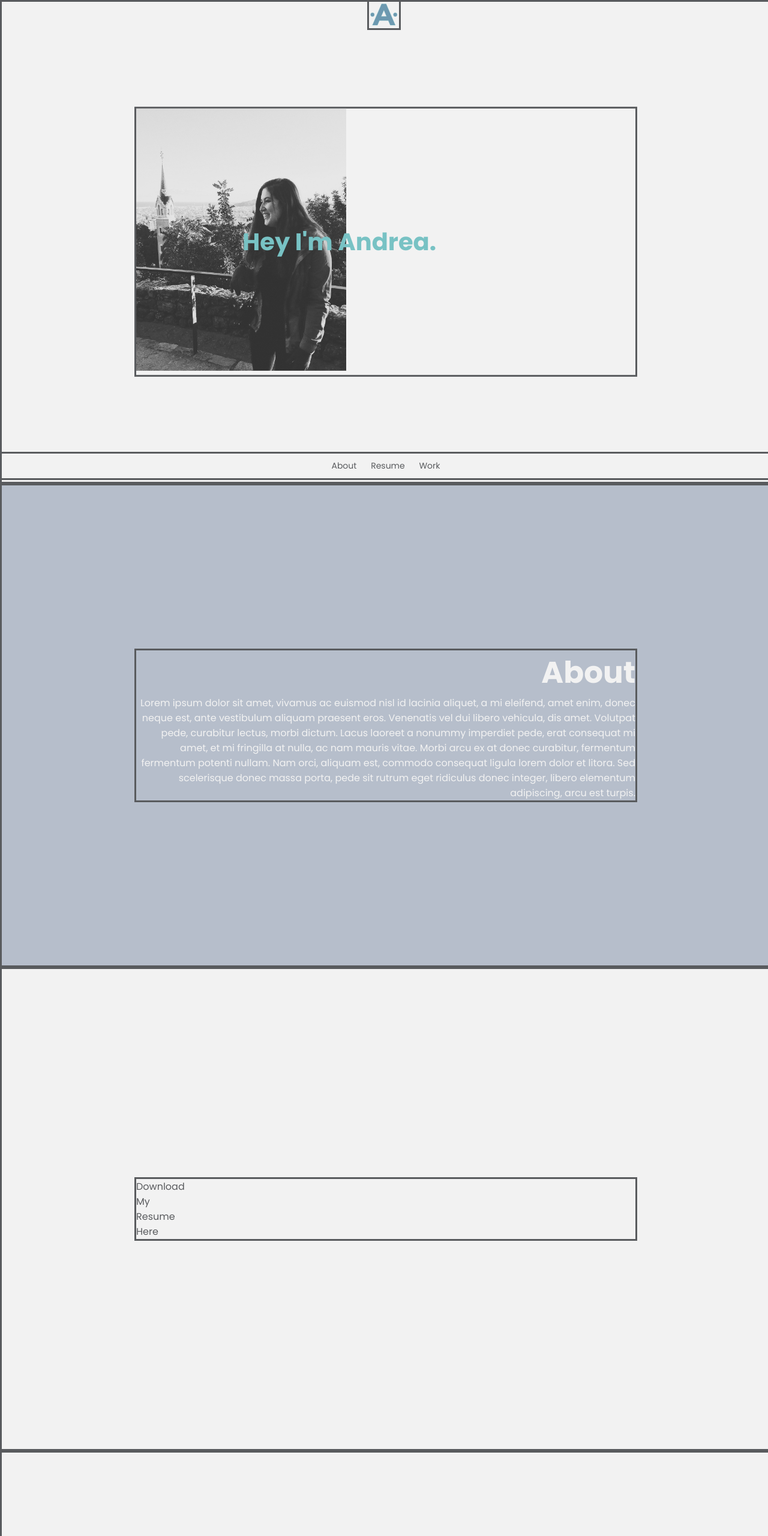
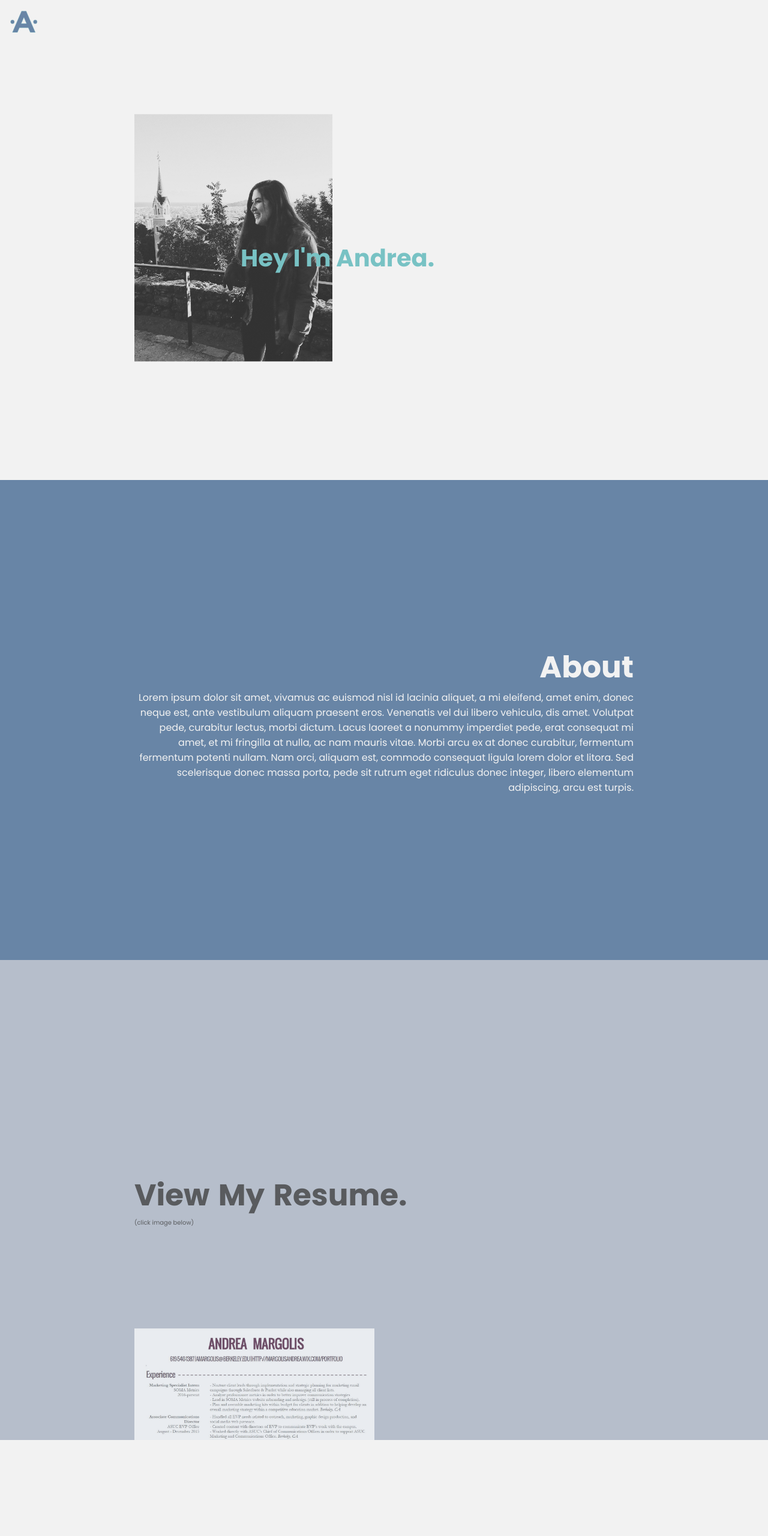
Before and after one commit to anddream/anddream.github.io, a plain HTML site: page index.html in a window 1280 px wide. Shown: the top 2560 px of the page at 60% size. Drawn offline with Linux system fonts and the light colour scheme.

Commit message:
upload 3
added hiding menu and resume zoom in

```diff
--- a/assets/script.js
+++ b/assets/script.js
@@ -1,13 +1,27 @@
-$(document).ready(function() {
+$(document).ready(function(){
 
 
 
-$(window).scroll(function(){
-  	var currentScroll = $(window).scrollTop();
-  	//^this (scrollTop) caluclates how far you are from the top of the screen
-  if (currentScroll >= 300) {
-  		$("#nav").addClass("nav-bar-fixed");
-  }
- else { $("#nav").removeClass("nav-bar-fixed");}
-  })
+$('#Layer_1').click(function(){
+	if ($('.navbar').hasClass('activate-nav')) {
+		$('.navbar').removeClass('activate-nav');
+		$('.window').removeClass('scoot');
+	} else {
+		$(".navbar").addClass('activate-nav');
+		$('.window').addClass('scoot');
+		}
+
 })
+
+$("#crop img").click(function() {
+ 	$(".resume img").fadeIn(1000);
+ 	$("#overlay").fadeIn(1000);
+});
+
+$("#overlay").click(function() {
+ 	$(".resume img").fadeOut(1000);
+ 	$("#overlay").fadeOut(1000);
+});
+
+
+});
--- a/assets/style.css
+++ b/assets/style.css
@@ -9,10 +9,11 @@ body{
 }
 
 .window {
-	border: solid;
+	position: relative;
 	width: 100vw;
 	height: 100vh;
 	background-color: #F2F2F2;
+	-webkit-transition: all 0.5s;
 }
 
 
@@ -22,17 +23,32 @@ body{
 	position: relative;
 	top: 50%;
 	transform: translateY(-50%);
-	border: solid;
+
 }
+
+#overlay {
+	width: 100%;
+	height: 100%;
+	background: rgba(0, 0, 0, 0.6);
+	z-index: 150;
+	position: fixed;
+	display: none;
+	cursor: pointer;
+
+}
+
 
 /*bmaster css ------------------------*/
 
 /*logo--------------------------------*/
 
+
+
 .logo {
 	fill: #78C2C4;
 	animation: logo 10s infinite;
 }
+
 
 @keyframes logo {
 	0% {fill: #78C2C4;}
@@ -42,15 +58,16 @@ body{
 
 
 #Layer_1 {
-	border: solid;
-	z-index: 100;
+	z-index: 120;
 	width: 50px;
 	height: auto;
-	position: fixed;
-	left: 50%;
-	transform: translateX(-50%);
 	fill: #78C2C4;
 	animation: test 2s ease;
+	cursor: pointer;
+	position: fixed;
+	left: 15px;
+	top: 15px;
+
 }
 
 
@@ -62,57 +79,51 @@ body{
 
 
 
-/*
-#circle {
-	fill:#6885A6;
-	animation: dots 3s ease infinite;
-}
-
-@keyframes dots {
-	0% {width: 100px;}
-	50% {width: 50px;}
-	100% {width: 100%;}
-}
-
-	0% {transform: translateX(5px);}
-	50% {transform: translateX(-5px);}
-	100% {transform: translateX(5px);}
-}
-
 /*logo--------------------------------*/
 
 /*navbar------------------------------*/
 
-#nav {
-	width: 100vw;
-	border: solid;
-	text-align: center;
-	position: absolute;
-	bottom: 0;
-}
-
-#navbar {
-	text-align: center;
-	font-size: 14px;
+.navbar ul {
+	margin: 0;
+	padding: 0;
+	list-style: none;
+	font-size: 13px;
+	padding: 1px 15px;
+	z-index: 0;
+	margin-top: 65px;
 }
 
 
-.nav-item {
-	display: inline-block;
-	padding: 10px;
-	transition: 1s;
+.navbar {
+
+	position: fixed;
+	width: 90px;
+	height: 100%;
+	z-index: 100;
+	background: rgba(242, 242, 242, .1);
+
+	-webkit-transform: translateX(-90px);
+	-webkit-transition: all 0.5s;
+
 }
 
-.nav-item:hover {
+
+.nav-item a{
+	transition: 1s;
+	margin: 0;
+	color: #595b5e;
+	padding: 5px;
+	display: block;
+	text-decoration: none;
+}
+
+.nav-item a:hover {
 	cursor: pointer;
 	color: #78C2C4;
-	transform: translateY(-5px);
+	transform: translateX(5px);
 }
 
-#nav-bar-fixed {
-	position: fixed;
-	color: red;
-}
+
 
 
 
@@ -120,7 +131,7 @@ body{
 
 
 #barcelona {
-	width: 350px;
+	width: 330px;
 }
 
 #home-title {
@@ -128,7 +139,7 @@ body{
 	width: 500px;
 	text-align: right;
 	top: 50%;
-	transform: translateY(-50%);
+	transfor: translateY(-50%);
 	font-size: 40px;
 	color: #78C2C4;
 	font-weight: bold;
@@ -141,7 +152,13 @@ body{
 
 /*about--------------------------*/
 #about {
-	background-color: #B6BECB;
+	background-color: #6885a6;
+}
+
+#About {
+	width: 100vw;
+	height: 100vh;
+	position: absolute;
 }
 
 #about-title {
@@ -159,12 +176,122 @@ body{
 
 /*resume-------------------------*/
 
+#Resume {
+	width: 100vw;
+	height: 100vh;
+	position: absolute;
+	background-color: #B6BECB;
+	z-index: 0;
+}
+
+
+.resume-text {
+	display: inline-block;
+	margin-right: 10px;
+	font-weight: bold;
+	font-size: 50px;
+
+}
+
+#one {
+	animation: one 1s ease;
+	animation-iteration-count:
+
+}
+
+@keyframes one {
+	0% {transform: translateY(0px);}
+	50% {transform: translateY(-15px);}
+	100% {transform: translateY(0px);}
+}
+
+#two {
+	animation: one 1s ease;
+	animation-delay: .5s;
+	animation-iteration-count:
+
+}
+
+@keyframes two {
+	0% {transform: translateY(0px);}
+	50% {transform: translateY(-15px);}
+	100% {transform: translateY(0px);}
+}
+
+#three {
+	animation: one 1s ease;
+	animation-delay: 1s;
+	animation-iteration-count:
+
+}
+
+@keyframes three {
+	0% {transform: translateY(0px);}
+	50% {transform: translateY(-15px);}
+	100% {transform: translateY(0px);}
+}
+
+#click {
+	font-size: 10px;
+}
+
+#crop {
+	position: absolute;
+	bottom: -40px;
+	display: inline-block;
+	width: 100%;
+
+}
+
+#crop1 {
+	width: 65%;
+	margin: 0 auto;
+}
+
+#resume-crop {
+	width: 400px;
+	height: auto;
+	z-index: 20;
+	margin: 0px;
+	padding: 0px;
+	opacity: .7;
+	transition: 1s;
+}
+
+#resume-crop:hover {
+	opacity: 1;
+	cursor: pointer;
+	transform: translateY(-25px);
+}
+
+#resume{
+	position: relative;
+
+}
+
+.resume img{
+	z-index: 200;
+	position: absolute;
+	width: 70%;
+	left: 50%;
+	transform: translateX(-50%);
+	display: none;
+}
+
+
+
 
 /*-------------------------------*/
 
 
 
 /*Portfolio-----------------------*/
+
+#Work {
+	width: 100vw;
+	height: 100vh;
+	position: absolute;
+}
 
 .about {
 	text-align: right;
@@ -176,3 +303,37 @@ body{
 }
 
 /*-------------------------------*/
+
+
+/* jQuery Manipulation Classes */
+
+.no-scroll {
+	overflow: hidden;
+}
+
+.activate-nav {
+	transform: translateX(0px);
+	-webkit-transform: translateX(0px);
+	-moz-transform: translateX(0px);
+	-o-transform: translateX(0px);
+}
+
+/*.scoot {
+	-webkit-transform: translateX(100px);
+	-moz-transform: translateX(100px);
+	transform: translateX(100px);
+
+}
+
+.window-active, .header-active {
+	-webkit-transform: translateX(100px);
+	-moz-transform: translateX(100px);
+	transform: translateX(100px);
+}
+
+.navbar-active {
+	transform: translateX(0px);
+	-webkit-transform: translateX(0px);
+	-moz-transform: translateX(0px);
+	-o-transform: translateX(0px);
+}
--- a/index.html
+++ b/index.html
@@ -7,8 +7,11 @@
 	<link rel="stylesheet" type="text/css" href="assets/style.css">
 	<link href="https://fonts.googleapis.com/css?family=Poppins:300,400,500,600,700" rel="stylesheet">
 </head>
+
+
 <body>
-	<div id="header">
+<div id="overlay"> </div>
+<div id="header">
 		<svg version="1.1" id="Layer_1" xmlns="http://www.w3.org/2000/svg" xmlns:xlink="http://www.w3.org/1999/xlink" x="0px" y="0px"
 		 width="152.791px" height="134.883px" viewBox="0 0 152.791 134.883" enable-background="new 0 0 152.791 134.883"
 		 xml:space="preserve">
@@ -20,30 +23,39 @@
 		<circle class="logo" id="circle" fill="none" stroke="#78C2C4" stroke-miterlimit="10" cx="17.711" cy="65.385" r="9.476"/>
 		</svg>
 
+
 	</div>
+
+
+	<nav class="navbar">
+		<ul id="navbar-ul">
+			<li class="nav-item"><a href="#About">About</a></li>
+			<li class="nav-item"><a href="#Resume">Resume</a></li>
+			<li class="nav-item"><a href="#Work">Work</a></li>
+		</ul>
+	</nav>
+
+<!-- WINDOWS -->
 
 
 	<div class="window" id="home">
 		<div class="content-container">
 			<img id="barcelona" src="assets/img/bw.jpg">
-			<div id="home-title">Hey I'm Andrea.</div>
+			<div id="home-title">Hey I'm Andrea.
+			</div>
 		</div>
+
 		<div class="scroll-button">
 		</div>
+
+
 	</div>
 
 
 
-	<div id="nav">
-		<div id="navbar">
-			<div class="nav-item">About</div>
-			<div class="nav-item">Resume</div>
-			<div class="nav-item">Work</div>
-		</div>
-	</div>
-
 
 	<div class="window" id="about">
+		<a id="About" class="smooth"></a>
 		<div class="content-container">
 			<div class="about" id="about-title">About </div>
 			<div class="about" id="about-textbox">Lorem ipsum dolor sit amet, vivamus ac euismod nisl id lacinia aliquet, a mi eleifend, amet enim, donec neque est, ante vestibulum aliquam praesent eros. Venenatis vel dui libero vehicula, dis amet. Volutpat pede, curabitur lectus, morbi dictum. Lacus laoreet a nonummy imperdiet pede, erat consequat mi amet, et mi fringilla at nulla, ac nam mauris vitae. Morbi arcu ex at donec curabitur, fermentum fermentum potenti nullam. Nam orci, aliquam est, commodo consequat ligula lorem dolor et litora. Sed scelerisque donec massa porta, pede sit rutrum eget ridiculus donec integer, libero elementum adipiscing, arcu est turpis.</div>
@@ -51,26 +63,36 @@
 	</div>
 
 
-	<div class="window" id="resume">
-		<div class="content-container">
-			<div class="resume-text">
-				Download
+	<div class="window" id="resume" >
+		<a id="Resume" class="smooth"></a>
+			<div class="content-container">
+				<div id="one" class="resume-text">
+					View
+				</div>
+				<div id="two" class="resume-text">
+					My
+				</div>
+				<div id="three" class="resume-text">
+					Resume.
+				</div>
+				<div id="click">
+					(click image below)
+				</div>
 			</div>
-			<div class="resume-text">
-				My
+			<div id="crop">
+					<div id="crop1">
+					<img id="resume-crop" src="assets/img/resume-crop.jpg">
+					</div>
 			</div>
-			<div class="resume-text">
-				Resume
-			</div>
-			<div class="resume-text">
-				Here
-			</div>
+			<div class="resume">
+				<img src="assets/img/resume.jpg">
 			</div>
 		</div>
 
 
 
-	<div class="window" id="portfolio">
+	<div class="window" id="work">
+		<a id="Work" class="smooth"></a>
 		<div class="content-container">
 			<div id="work-nav">
 				<div id="work-title">Work</div>
@@ -83,5 +105,6 @@
 			</div>
 		</div>
 	</div>
+
 </body>
 </html>
```
Also changed, not shown: assets/img/resume-crop.JPG (added), assets/img/resume.jpg (added).
